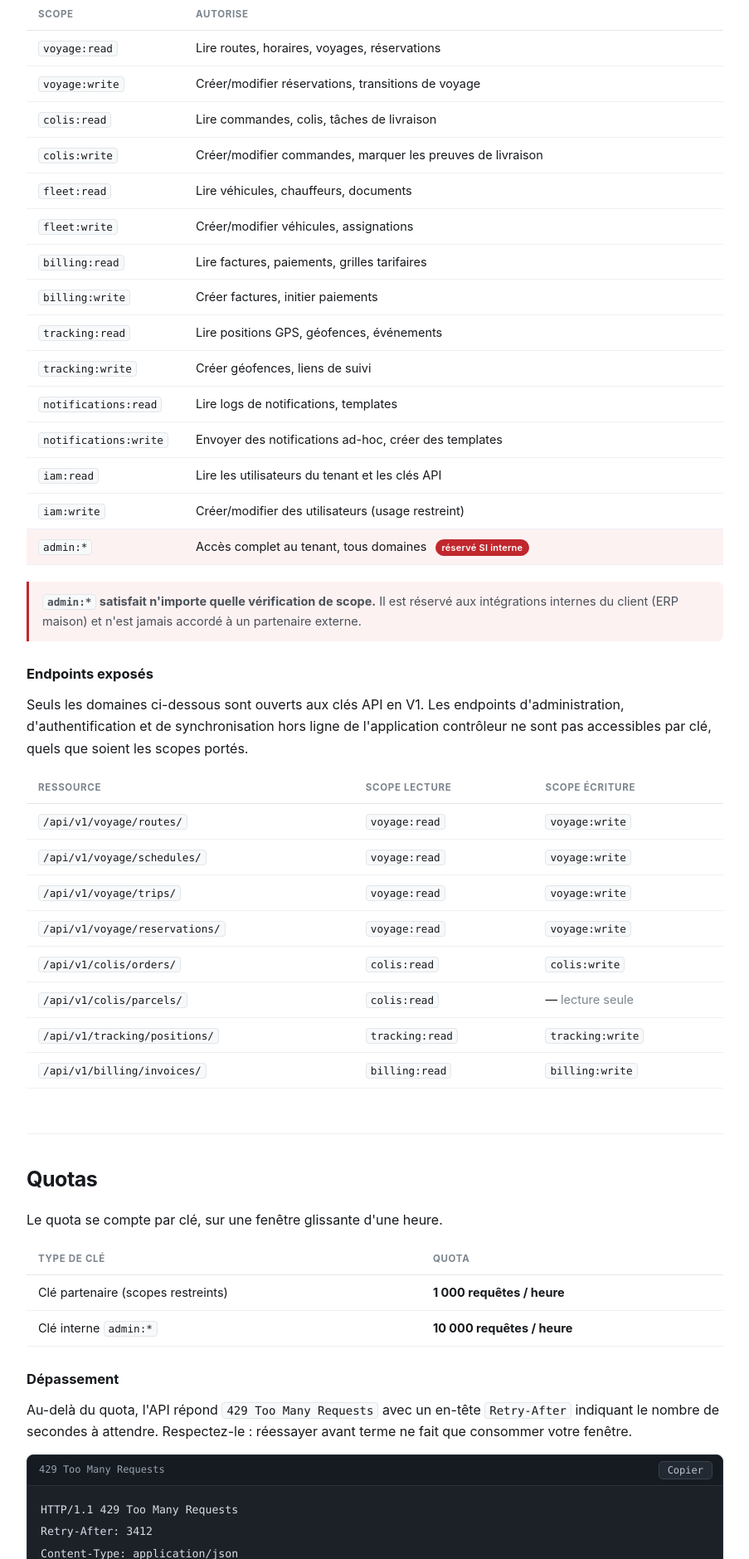
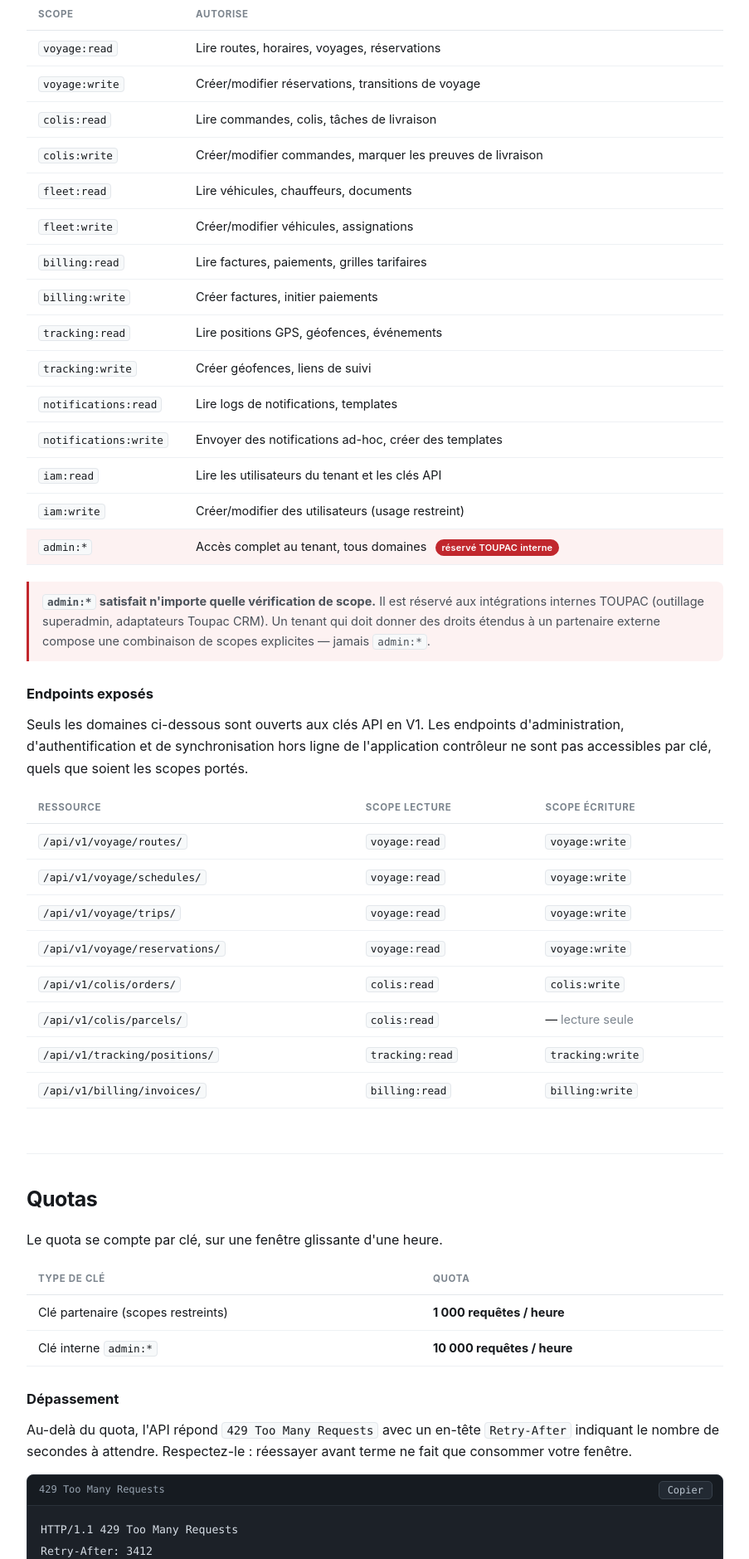
Before and after one commit to Abibou-1506/toupac, a Django app: page /developers/ in a window 1280 px wide. Shown: the part 3142-5021 px from the top of the page at 83% size, without its empty margins (330-1233 px from the left). Run offline with Django 5.2, Linux system fonts and the light colour scheme; parts of the project's set-up code (start-up, migrations or seed data) failed here and were passed over.

Commit message:
docs(developers): aligne portail sur doctrine admin:* (dette de sync) Le badge et la note du portail public conservaient la formulation « SI interne du client (ERP maison) », corrigée dans iam/scopes.py au ticket démo-ready mais oubliée ici. Alignée sur « intégrations internes TOUPAC », doctrine unique désormais partagée entre le docstring backend, le help_text du form admin, et la doc externe. Refs: débrief ticket démo-ready, note doctrine admin:*.

```diff
--- a/developers/templates/developers/partials/_scopes.html
+++ b/developers/templates/developers/partials/_scopes.html
@@ -17,7 +17,7 @@
       {% for scope in scopes %}
       <tr{% if scope.is_admin %} class="row-admin"{% endif %}>
         <td><code>{{ scope.name }}</code></td>
-        <td>{{ scope.description }}{% if scope.is_admin %} <span class="badge">réservé SI interne</span>{% endif %}</td>
+        <td>{{ scope.description }}{% if scope.is_admin %} <span class="badge">réservé TOUPAC interne</span>{% endif %}</td>
       </tr>
       {% endfor %}
     </tbody>
@@ -25,8 +25,9 @@
 
   <p class="note note-warn">
     <strong><code>admin:*</code> satisfait n'importe quelle vérification de scope.</strong>
-    Il est réservé aux intégrations internes du client (ERP maison) et n'est jamais
-    accordé à un partenaire externe.
+    Il est réservé aux intégrations internes TOUPAC (outillage superadmin, adaptateurs
+    Toupac CRM). Un tenant qui doit donner des droits étendus à un partenaire externe
+    compose une combinaison de scopes explicites — jamais <code>admin:*</code>.
   </p>
 
   <h3>Endpoints exposés</h3>
```
